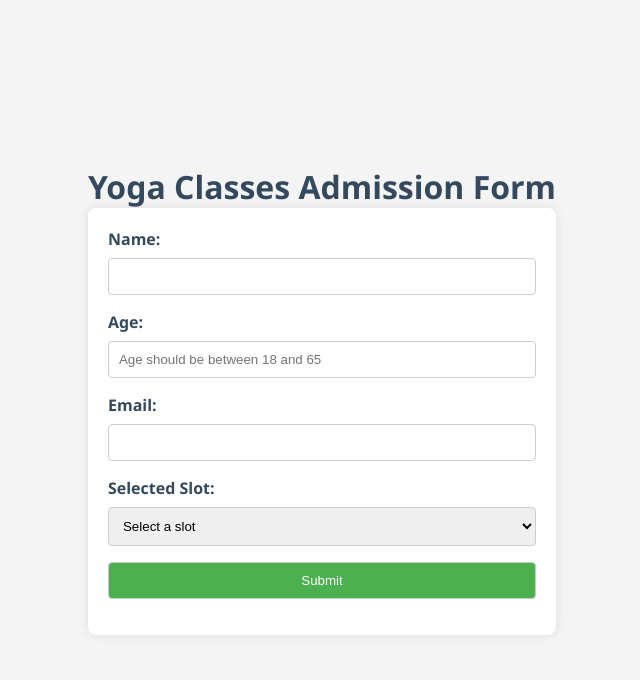
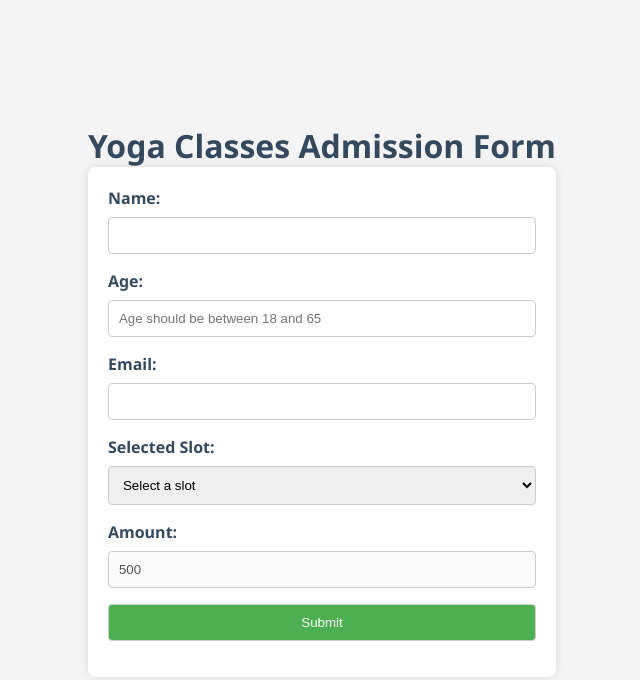
Before and after one commit to jsfinesse/yoga-classes-client, a Next.js app: page / in a window 1280 px wide. Shown: the top 680 px of the page, without its empty margins (318-958 px from the left). Built offline with nearby package versions, Linux system fonts and the light colour scheme.

Commit message:
Update form to show amount

```diff
--- a/components/AdmissionForm.jsx
+++ b/components/AdmissionForm.jsx
@@ -89,6 +89,14 @@ const AdmissionForm = () => {
                     <option value="8-9AM">8-9AM</option>
                     <option value="5-6PM">5-6PM</option>
                 </select>
+                <label>Amount:</label>
+                <input
+                    type="text"
+                    name="amount"
+                    value={500}
+                    readOnly = {true}
+                    disabled = {true}
+                />
                 <button type="submit">Submit</button>
             </form>
             <ToastContainer />
```
